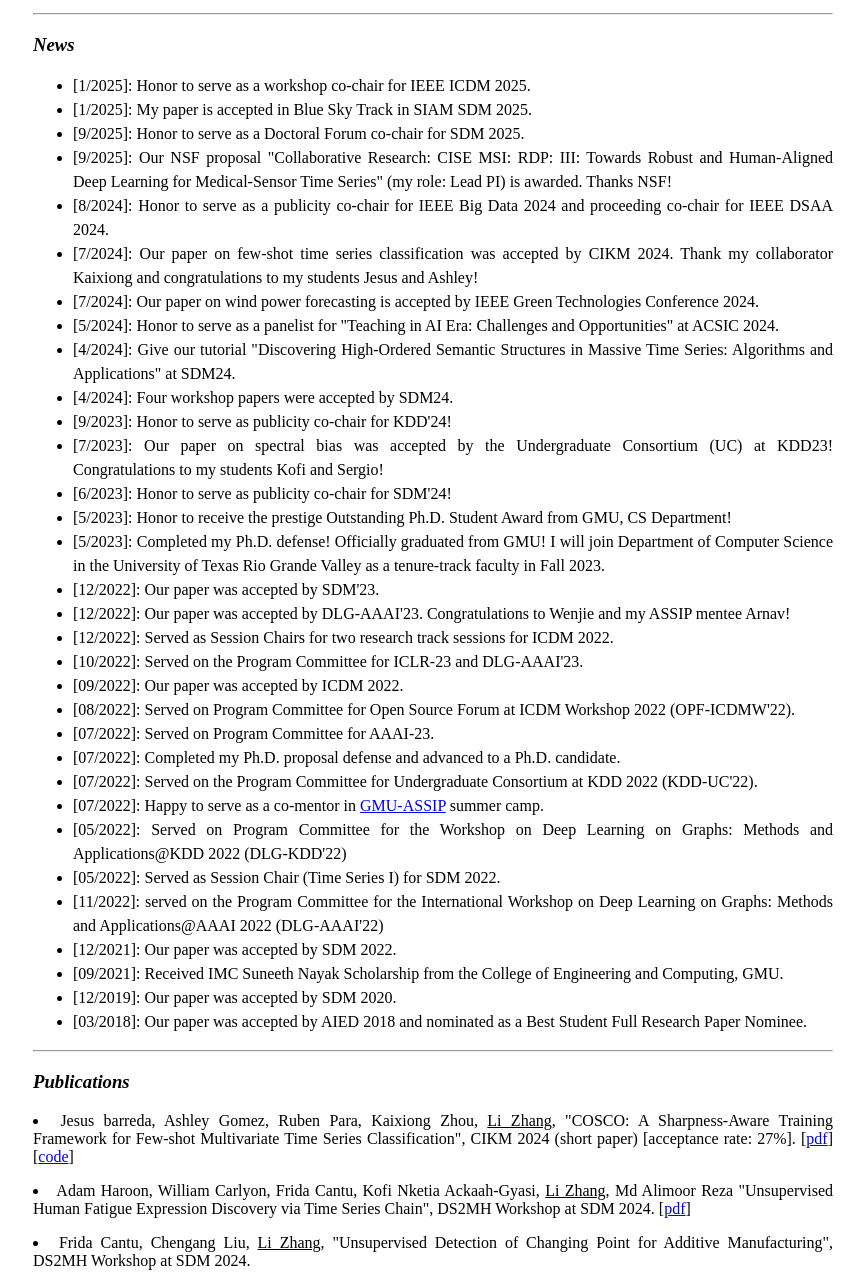
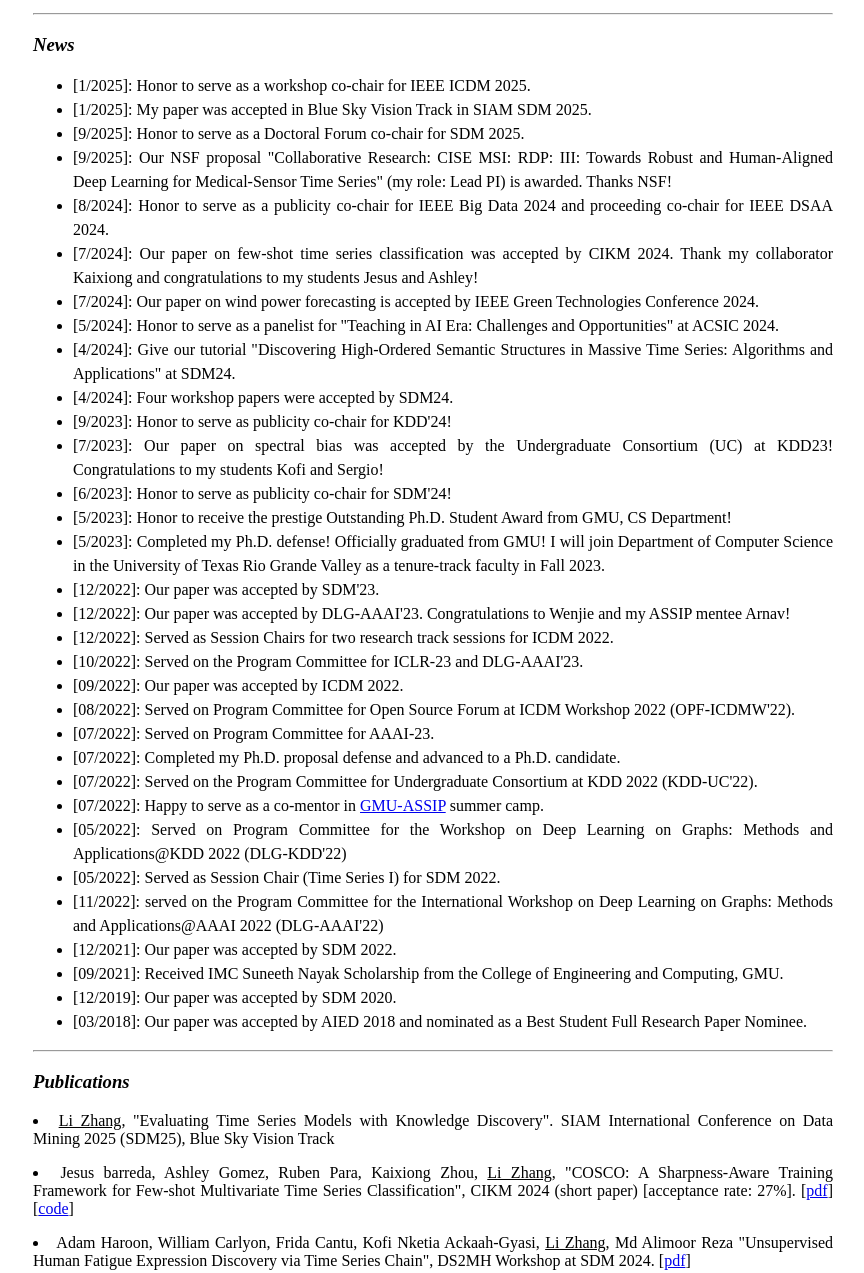
Before and after one commit to lizhang-ts/lizhang-ts.github.io, a plain HTML site: page index.html in a window 1280 px wide. Shown: the part 474-1747 px from the top of the page, without its empty margins (207-1071 px from the left). Drawn offline with Linux system fonts and the light colour scheme.

Commit message:
Update index.html

```diff
--- a/index.html
+++ b/index.html
@@ -55,7 +55,7 @@ My research interest lies in the broad area of data mining, machine learning, an
 <ul>
 
 	<li> [1/2025]: Honor to serve as a workshop co-chair for IEEE ICDM 2025. </li>
-	<li> [1/2025]: My paper is accepted in Blue Sky Track in SIAM SDM 2025. </li>
+	<li> [1/2025]: My paper was accepted in Blue Sky Vision Track in SIAM SDM 2025. </li>
 	<li> [9/2025]: Honor to serve as a Doctoral Forum co-chair for SDM 2025. </li>
 	<li> [9/2025]: Our NSF proposal "Collaborative Research: CISE MSI: RDP: III: Towards Robust and Human-Aligned Deep Learning for Medical-Sensor Time Series" (my role: Lead PI) is awarded. Thanks NSF! </li>
 	<li> [8/2024]: Honor to serve as a publicity co-chair for IEEE Big Data 2024 and proceeding co-chair for IEEE DSAA 2024. </li>
@@ -89,6 +89,7 @@ My research interest lies in the broad area of data mining, machine learning, an
 </li></ul>
  <hr>
 <h3>Publications</h3>
+<p></p><li><u>Li Zhang</u>, "Evaluating Time Series Models with Knowledge Discovery". SIAM International Conference on Data Mining 2025 (SDM25), Blue Sky Vision Track </li>
 
 <p></p><li>Jesus barreda, Ashley Gomez, Ruben Para, Kaixiong Zhou, <u>Li Zhang</u>, "COSCO: A Sharpness-Aware Training Framework for Few-shot Multivariate Time Series Classification", CIKM 2024 (short paper) [acceptance rate: 27%]. [<a href="https://arxiv.org/pdf/2409.09645">pdf</a>] [<a href="https://github.com/JRB9/COSCO">code</a>] <p> </li>
 
```
